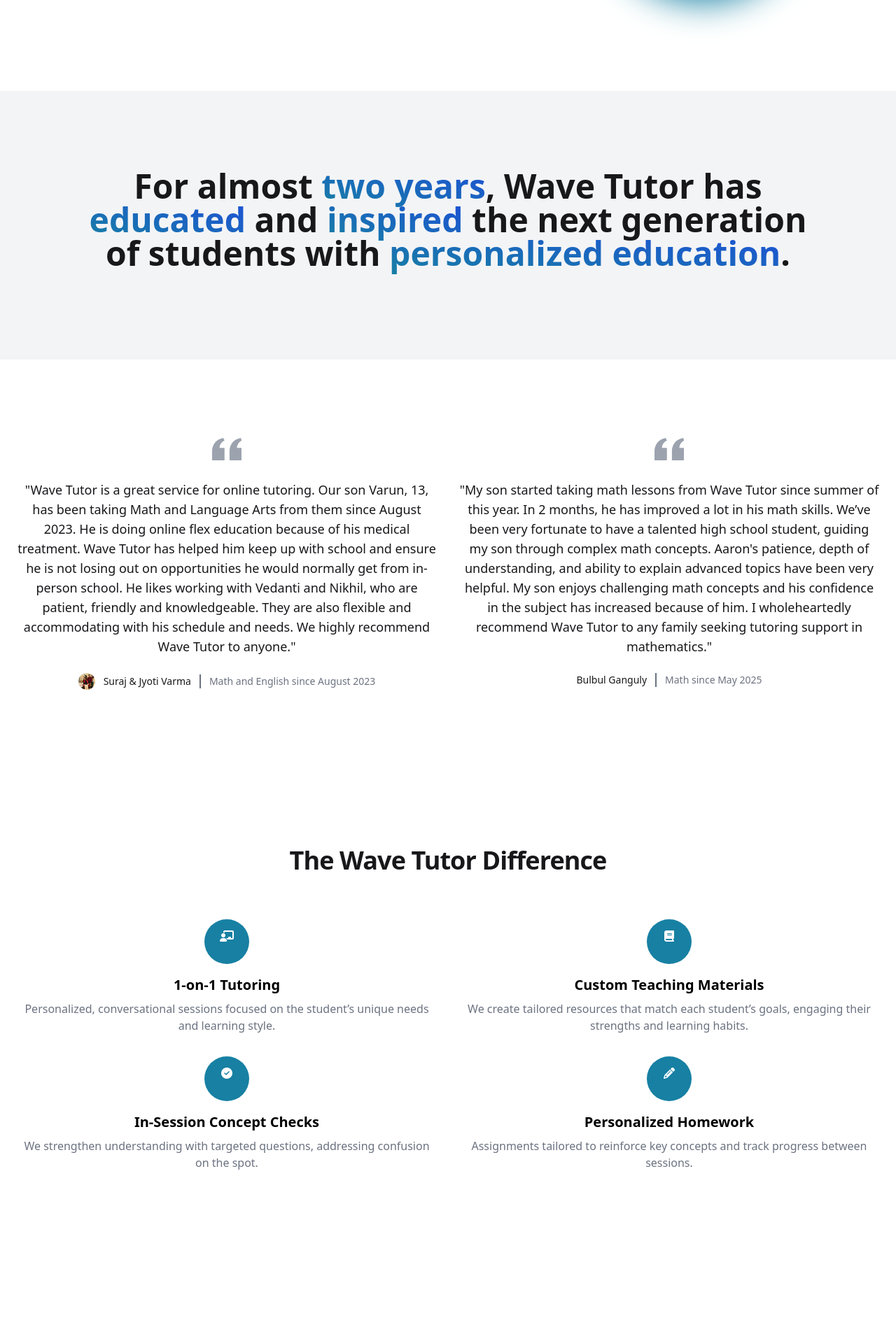
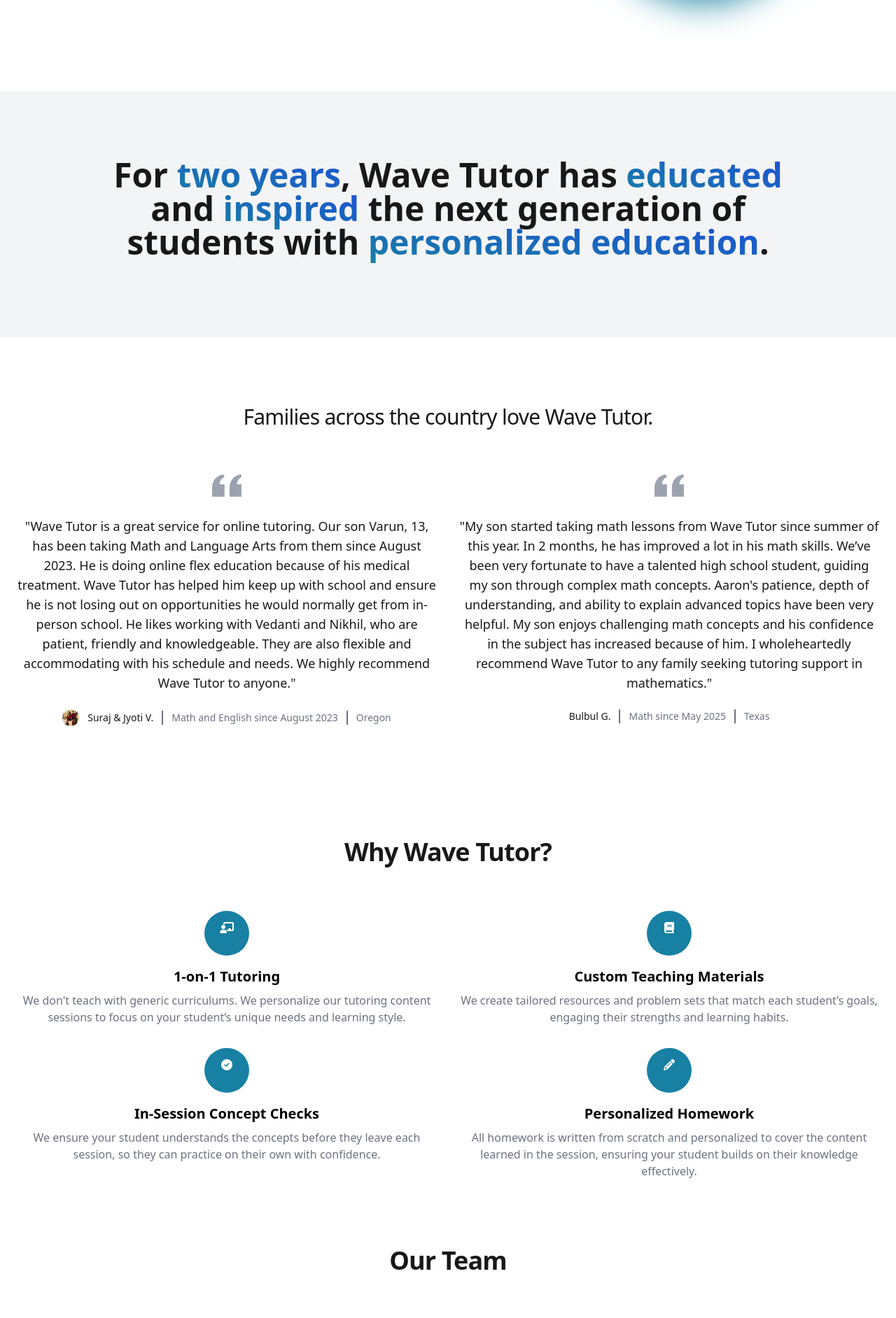
Before and after one commit to wavetutor/wavetutor, a Vue app: page / in a window 1280 px wide. Shown: the part 540-2424 px from the top of the page at 70% size. Built offline with nearby package versions, Linux system fonts and the light colour scheme; grey boxes are pictures that could not be loaded.

Commit message:
Clean up formatting

```diff
--- a/src/components/Banner.vue
+++ b/src/components/Banner.vue
@@ -1,6 +1,6 @@
 <template>
     <section id="banner">
-        <div tabindex="-1" class="flex z-50 gap-8 justify-between items-start px-4 py-1 w-full bg-gray-50 border border-b border-gray-200 sm:items-center dark:border-gray-700 dark:bg-zinc-800 text-center">
+        <div tabindex="-1" class="flex z-50 justify-between items-start px-4 py-1 w-full bg-gray-50 border border-b border-gray-200 sm:items-center dark:border-gray-700 dark:bg-zinc-800 text-center">
             <p class="text-center mx-auto text-md font-bold text-blue-400 dark:text-blue-500">We're opening limited tutoring spots for Fall 2025! <a class="font-medium underline text-primary-600 dark:text-primary-500 hover:no-underline" href="/pricing/">Sign up today.</a></p>
             <button aria-label="Close" id="close" type="button" class="flex items-center text-gray-400 hover:bg-gray-200 hover:text-zinc-900 rounded-lg text-sm p-1.5 dark:hover:bg-gray-600 dark:hover:text-white">
                 <svg class="w-5 h-5" fill="currentColor" viewBox="0 0 20 20" xmlns="http://www.w3.org/2000/svg"><path fill-rule="evenodd" d="M4.293 4.293a1 1 0 011.414 0L10 8.586l4.293-4.293a1 1 0 111.414 1.414L11.414 10l4.293 4.293a1 1 0 01-1.414 1.414L10 11.414l-4.293 4.293a1 1 0 01-1.414-1.414L8.586 10 4.293 5.707a1 1 0 010-1.414z" clip-rule="evenodd"></path></svg>
--- a/src/views/HomeView.vue
+++ b/src/views/HomeView.vue
@@ -46,10 +46,10 @@
     </section>
 
     <!-- Stats / Milestone Section -->
-    <section class="bg-gray-100 dark:bg-zinc-800 py-12">
+    <section class="bg-gray-100 dark:bg-zinc-800 py-8">
       <div class="max-w-screen-xl px-4 py-8 mx-auto text-center lg:py-16 lg:px-6">
         <h2 class="mb-4 sm:text-5xl text-3xl font-extrabold text-zinc-900 dark:text-white [text-wrap:balance]">
-          For almost
+          For
           <span class="text-transparent bg-clip-text bg-gradient-to-tr from-primary to-blue-700">two years</span>,
           Wave Tutor has
           <span class="text-transparent bg-clip-text bg-gradient-to-tr from-primary to-blue-700">educated</span>
@@ -62,8 +62,13 @@
     </section>
 
     <!-- Testimonial Section -->
-    <section class="bg-white dark:bg-zinc-900 py-12">
+    <section class="bg-white dark:bg-zinc-900 py-8">
       <div class="max-w-screen-xl px-4 py-8 mx-auto lg:py-16 lg:px-6">
+        <div class="mx-auto mb-8 max-w-screen-md lg:mb-16">
+          <h2 class="mb-4 text-3xl tracking-tight text-center text-zinc-900 dark:text-white">
+            Families across the country love Wave Tutor.
+          </h2>
+        </div>
         <div class="grid gap-8 md:grid-cols-2">
           <!-- Original Testimonial -->
           <figure class="max-w-screen-md mx-auto text-center">
@@ -82,10 +87,11 @@
               </p>
             </blockquote>
             <figcaption class="flex items-center justify-center mt-6 space-x-3">
-              <img class="w-6 h-6 rounded-full" :src="JyotiTestImg" alt="Jyoti Varma, and family" />
+              <img class="w-6 h-6 rounded-full" :src="JyotiTestImg" alt="Jyoti V., and family" />
               <div class="flex items-center divide-x-2 divide-gray-500 dark:divide-gray-700">
-                <div class="pr-3 text-sm font-medium text-zinc-900 dark:text-white">Suraj &amp; Jyoti Varma</div>
-                <div class="pl-3 text-sm font-light text-gray-500 dark:text-gray-400">Math and English since August 2023</div>
+                <div class="pr-3 text-sm font-medium text-zinc-900 dark:text-white">Suraj &amp; Jyoti V.</div>
+                <div class="px-3 text-sm font-light text-gray-500 dark:text-gray-400">Math and English since August 2023</div>
+                <div class="pl-3 text-sm font-light text-gray-500 dark:text-gray-400">Oregon</div>
               </div>
             </figcaption>
           </figure>
@@ -108,8 +114,9 @@
             </blockquote>
                         <figcaption class="flex items-center justify-center mt-6 space-x-3">
               <div class="flex items-center divide-x-2 divide-gray-500 dark:divide-gray-700">
-                <div class="pr-3 text-sm font-medium text-zinc-900 dark:text-white">Bulbul Ganguly</div>
-                <div class="pl-3 text-sm font-light text-gray-500 dark:text-gray-400">Math since May 2025</div>
+                <div class="pr-3 text-sm font-medium text-zinc-900 dark:text-white">Bulbul G.</div>
+                <div class="px-3 text-sm font-light text-gray-500 dark:text-gray-400">Math since May 2025</div>
+                <div class="pl-3 text-sm font-light text-gray-500 dark:text-gray-400">Texas</div>
               </div>
             </figcaption>
           </figure>
@@ -118,11 +125,11 @@
     </section>
 
     <!-- Key Features / Example Session Section -->
-    <section class="bg-white dark:bg-zinc-900 py-12">
+    <section class="bg-white dark:bg-zinc-900">
       <div class="max-w-screen-xl px-4 py-8 mx-auto text-center lg:py-16 lg:px-6">
         <div class="max-w-screen-md mx-auto mb-8 lg:mb-16">
           <h2 class="mb-4 text-4xl tracking-tight font-extrabold text-zinc-900 dark:text-white">
-            The Wave Tutor Difference
+            Why Wave Tutor?
           </h2>
         </div>
         <div class="grid gap-8 md:grid-cols-2">
@@ -133,7 +140,7 @@
             </div>
             <h3 class="mb-2 text-xl font-bold dark:text-white">1-on-1 Tutoring</h3>
             <p class="text-gray-500 dark:text-gray-400">
-              Personalized, conversational sessions focused on the student’s unique needs and learning style.
+              We don't teach with generic curriculums. We personalize our tutoring content sessions to focus on your student’s unique needs and learning style.
             </p>
           </div>
           <!-- Custom Materials -->
@@ -143,7 +150,7 @@
             </div>
             <h3 class="mb-2 text-xl font-bold dark:text-white">Custom Teaching Materials</h3>
             <p class="text-gray-500 dark:text-gray-400">
-              We create tailored resources that match each student’s goals, engaging their strengths and learning habits.
+              We create tailored resources and problem sets that match each student’s goals, engaging their strengths and learning habits.
             </p>
           </div>
           <!-- Concept Checks -->
@@ -153,7 +160,7 @@
             </div>
             <h3 class="mb-2 text-xl font-bold dark:text-white">In-Session Concept Checks</h3>
             <p class="text-gray-500 dark:text-gray-400">
-              We strengthen understanding with targeted questions, addressing confusion on the spot.
+              We ensure your student understands the concepts before they leave each session, so they can practice on their own with confidence.
             </p>
           </div>
           <!-- Personalized Homework -->
@@ -163,15 +170,15 @@
             </div>
             <h3 class="mb-2 text-xl font-bold dark:text-white">Personalized Homework</h3>
             <p class="text-gray-500 dark:text-gray-400">
-              Assignments tailored to reinforce key concepts and track progress between sessions.
+              All homework is written from scratch and personalized to cover the content learned in the session, ensuring your student builds on their knowledge effectively.
             </p>
           </div>
         </div>
       </div>
     </section>
 
-        <section class="bg-white dark:bg-zinc-900 py-12">
-      <div class="py-8 px-4 mx-auto max-w-screen-xl text-center lg:py-16 lg:px-6">
+        <section class="bg-white dark:bg-zinc-900 py-8">
+      <div class="px-4 mx-auto max-w-screen-xl text-center lg:px-6">
         <div class="mx-auto mb-8 max-w-screen-sm lg:mb-16">
           <h2 class="mb-4 text-4xl tracking-tight font-extrabold text-zinc-900 dark:text-white">Our Team</h2>
         </div>
@@ -201,7 +208,7 @@
       </div>
     </section>
     <!-- Aspiring Tutors Section -->
-    <section class="bg-white dark:bg-zinc-900 py-12">
+    <section class="bg-white dark:bg-zinc-900 py-8">
       <div class="max-w-screen-xl px-4 py-8 mx-auto text-center lg:py-16 lg:px-6">
         <h2 class="mb-4 text-3xl font-extrabold text-zinc-900 dark:text-white">Want to join our team of tutors?</h2>
         <p class="mb-8 text-gray-500 dark:text-gray-400">
--- a/src/views/PaymentView.vue
+++ b/src/views/PaymentView.vue
@@ -46,7 +46,7 @@
               in the description.
             </p>
             <br />
-            <p class="text-gray-800 dark:text-white">
+            <p class="text-emerald-500 font-bold text-2xl">
               Please select the "Friends & Family" option to waive the PayPal
               fees.
             </p>
--- a/src/views/TutorsView.vue
+++ b/src/views/TutorsView.vue
@@ -107,13 +107,13 @@
               <img
                 :src="selectedTutor.picture"
                 alt=""
-                class="rounded-full w-64 h-64 sm:w-72 sm:h-72 md:w-80 md:h-80 object-cover border-4 border-zinc-900 dark:border-white shadow-2xl"
+                class="rounded-full w-64 h-64 object-cover border-4 border-zinc-900 dark:border-white shadow-2xl"
               />
             </div>
-            <p class="max-w-2xl text-xl sm:text-2xl leading-snug text-zinc-800 dark:text-zinc-200">
+            <p class="max-w-2xl text-xl leading-snug text-zinc-800 dark:text-zinc-200">
               {{ selectedTutor.bio }}
             </p>
-            <p class="max-w-2xl text-xl sm:text-2xl leading-snug text-zinc-800 dark:text-zinc-200">
+            <p class="max-w-2xl text-xl leading-snug text-zinc-800 dark:text-zinc-200">
               I teach {{ formattedSubjects }}.
             </p>
           </div>
@@ -204,11 +204,13 @@
 function openTutor(tutor) {
   selectedTutor.value = tutor
   showAcc.value       = false
+  document.body.style.overflow = 'hidden'
   setTimeout(() => (showAcc.value = true), 150)
 }
 
 function closeTutor() {
   selectedTutor.value = null
+  document.body.style.overflow = ''
   showAcc.value       = false
 }
 
```
